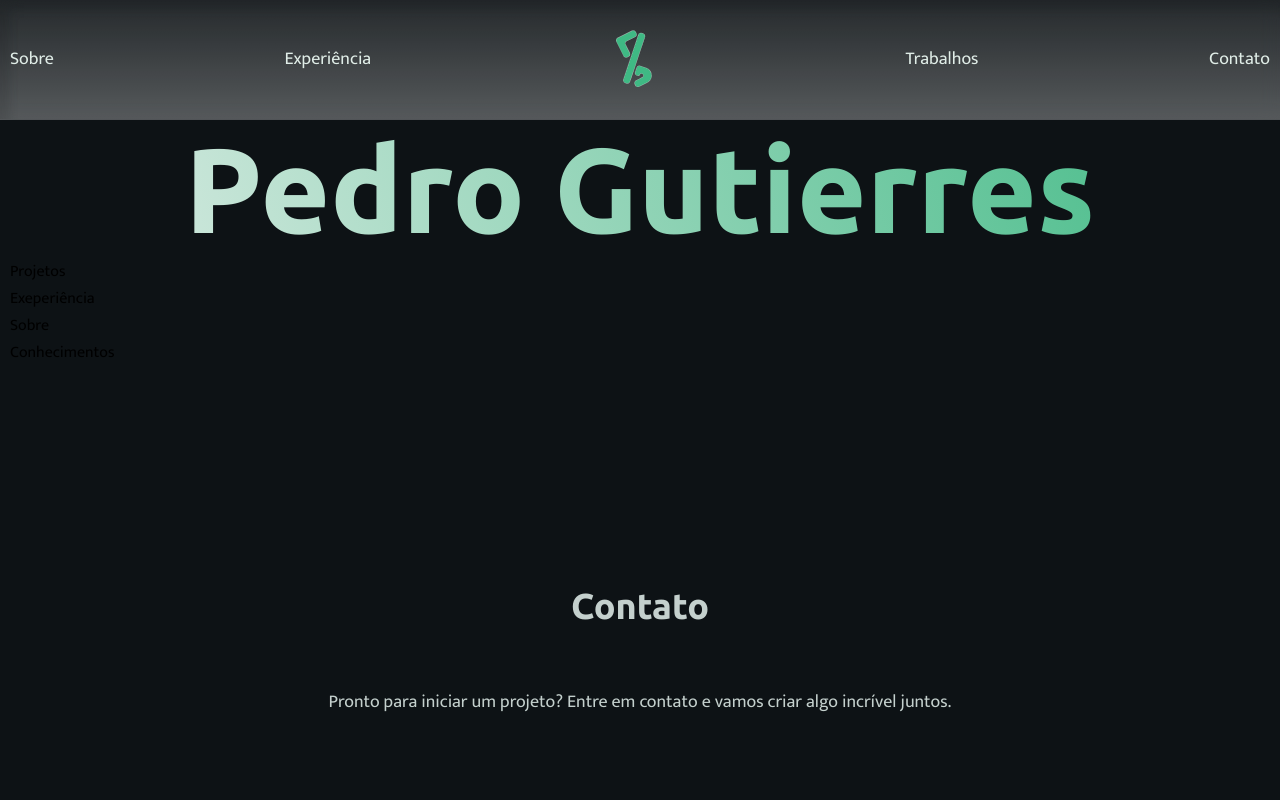
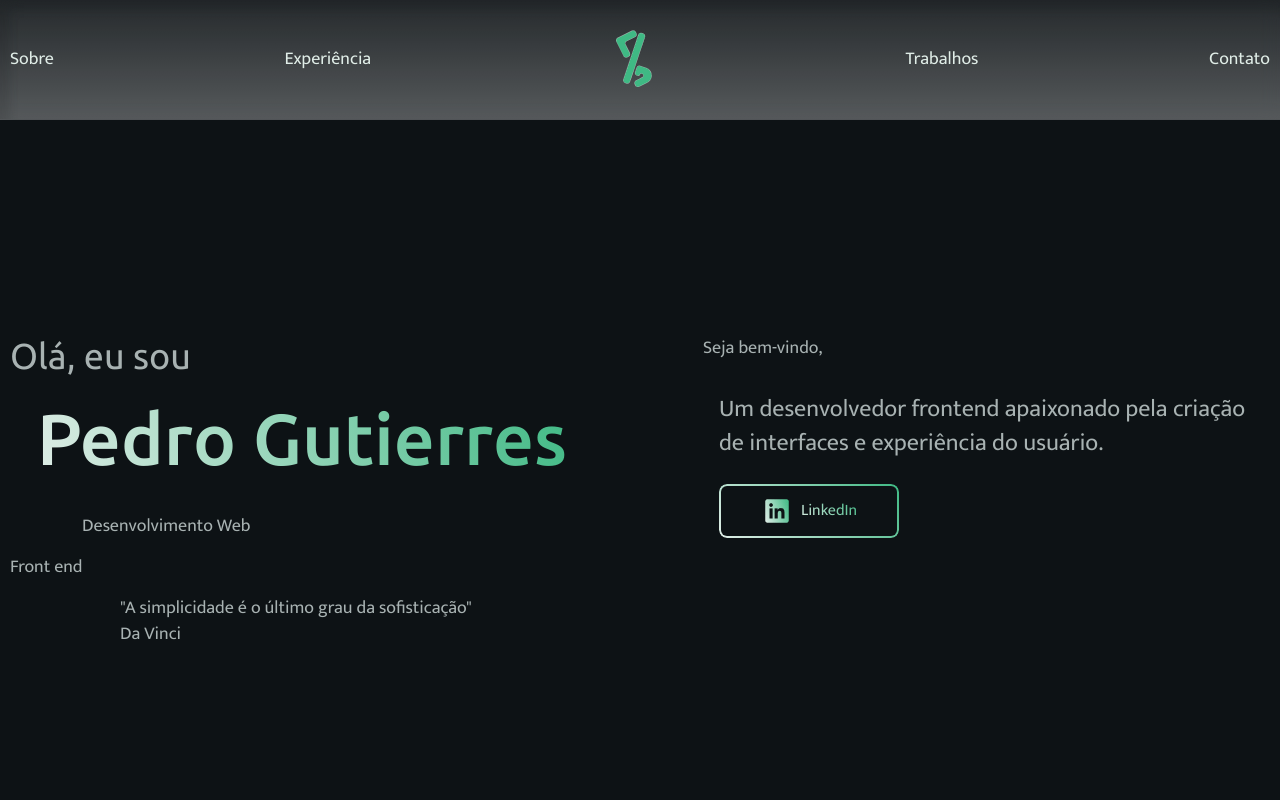
Before and after one commit to pedrogutierresbr/portfolio, a Vue app: page / in a window 1280 px wide. Shown: the top 800 px of the page. Built offline with nearby package versions, Linux system fonts and the light colour scheme.

Commit message:
stylized section hero

```diff
--- a/src/components/HeroComponent.vue
+++ b/src/components/HeroComponent.vue
@@ -1,10 +1,42 @@
 <template>
-	<h1 id="hero">Pedro Gutierres</h1>
+	<section id="hero">
+		<div class="hero-left">
+			<h2>Olá, eu sou</h2>
+			<h1>Pedro Gutierres</h1>
+			<div class="phrases">
+				<span class="phrase-1">Desenvolvimento Web</span>
+				<span class="phrase-2">Front end</span>
+				<span class="phrase-3">"A simplicidade é o último grau da sofisticação"<br />Da Vinci</span>
+			</div>
+		</div>
+		<div class="hero-right">
+			<span>Seja bem-vindo,</span>
+			<div class="hero-description">
+				<p class="hero-considerations">
+					Um desenvolvedor frontend apaixonado pela criação de interfaces e experiência do usuário.
+				</p>
+				<ButtonComponent class="btn-hero" :link="linkedin">
+					<img src="@/assets/linkedin-icon.png" alt="Logo linkedIn" />
+					<p>LinkedIn</p>
+				</ButtonComponent>
+			</div>
+		</div>
+	</section>
 </template>
 
 <script>
+	import ButtonComponent from "./ButtonComponent.vue";
+
 	export default {
 		name: "HeroComponent",
+		components: {
+			ButtonComponent,
+		},
+		data() {
+			return {
+				linkedin: "https://www.linkedin.com/in/pedrogabrielgutierres/",
+			};
+		},
 	};
 </script>
 
@@ -12,10 +44,91 @@
 	h1 {
 		width: 100%;
 		text-align: center;
+		font-family: "Ubuntu";
+		font-style: normal;
+		font-weight: 500;
+		font-size: 72px;
+		line-height: 120%;
 		background: linear-gradient(251.7deg, #3fb984 0%, #e0ede7 100%);
 		-webkit-background-clip: text;
 		-webkit-text-fill-color: transparent;
 		background-clip: text;
-		font-size: 120px;
+		font-size: 72px;
+	}
+
+	h2 {
+		font-family: "Ubuntu";
+		font-style: normal;
+		font-weight: 400;
+		font-size: 36px;
+		line-height: 110%;
+		color: #a8b2b2;
+	}
+
+	span,
+	p {
+		font-family: "Mukta";
+		font-style: normal;
+		font-weight: 400;
+		color: #a8b2b2;
+	}
+
+	#hero {
+		display: flex;
+		justify-content: space-between;
+		align-content: center;
+		padding: 216px 0;
+	}
+
+	.hero-left > h2 {
+		margin-bottom: 20px;
+	}
+
+	.hero-left > h1 {
+		margin-bottom: 32px;
+		margin-left: 18px;
+	}
+
+	.phrases {
+		display: flex;
+		flex-direction: column;
+	}
+
+	.phrases span {
+		font-size: 18px;
+		line-height: 140%;
+	}
+
+	.phrase-1 {
+		margin: 0 0 16px 72px;
+	}
+
+	.phrase-2 {
+		margin: 0 0 16px 0;
+	}
+
+	.phrase-3 {
+		margin: 0 0 0 110px;
+	}
+
+	.hero-right {
+		width: 45%;
+	}
+
+	.hero-right > span {
+		display: block;
+		margin-bottom: 32px;
+		font-size: 18px;
+		line-height: 140%;
+	}
+
+	.hero-right > div {
+		margin-left: 16px;
+	}
+
+	.hero-considerations {
+		margin-bottom: 24px;
+		font-size: 24px;
+		line-height: 140%;
 	}
 </style>
```
